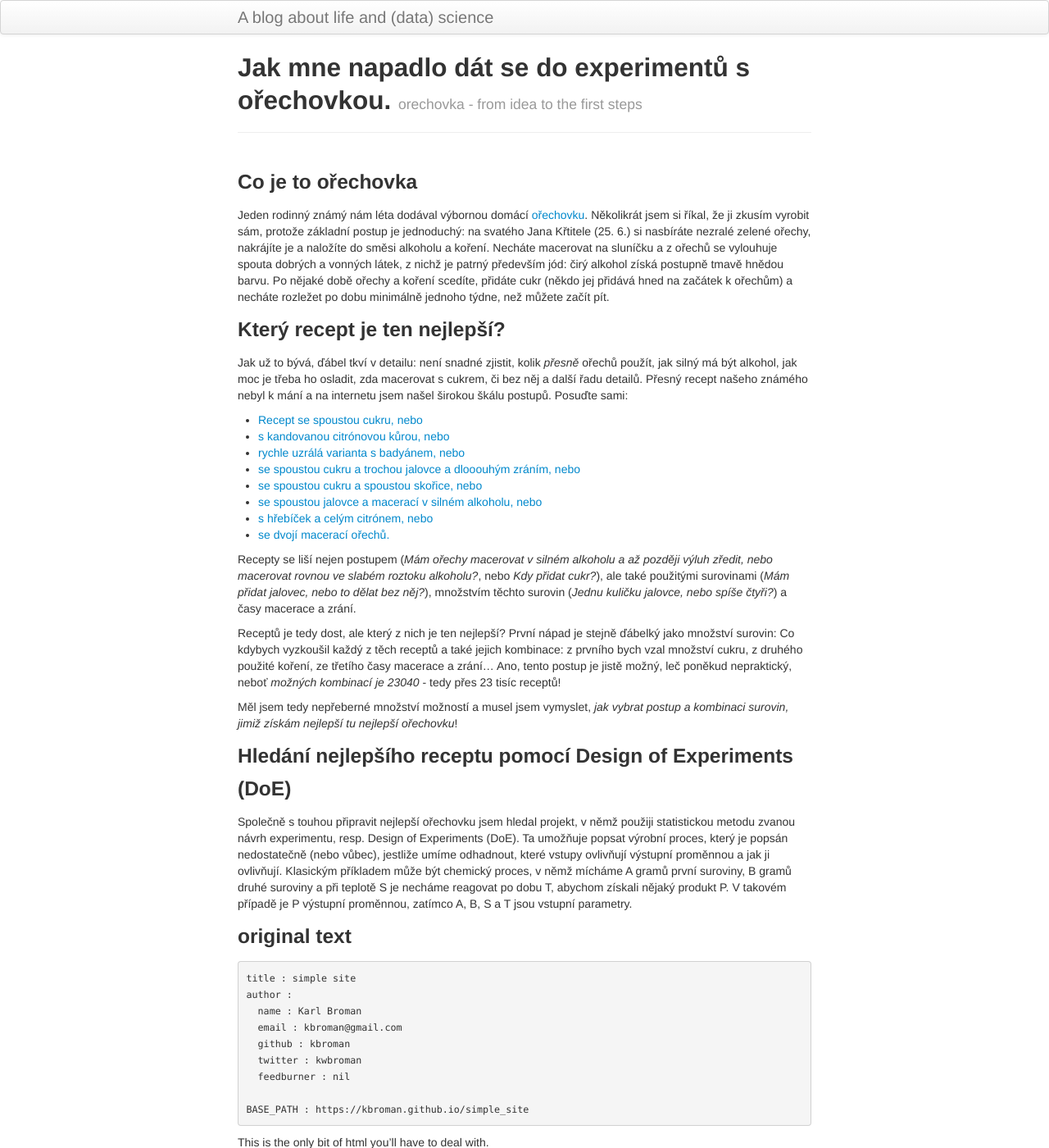
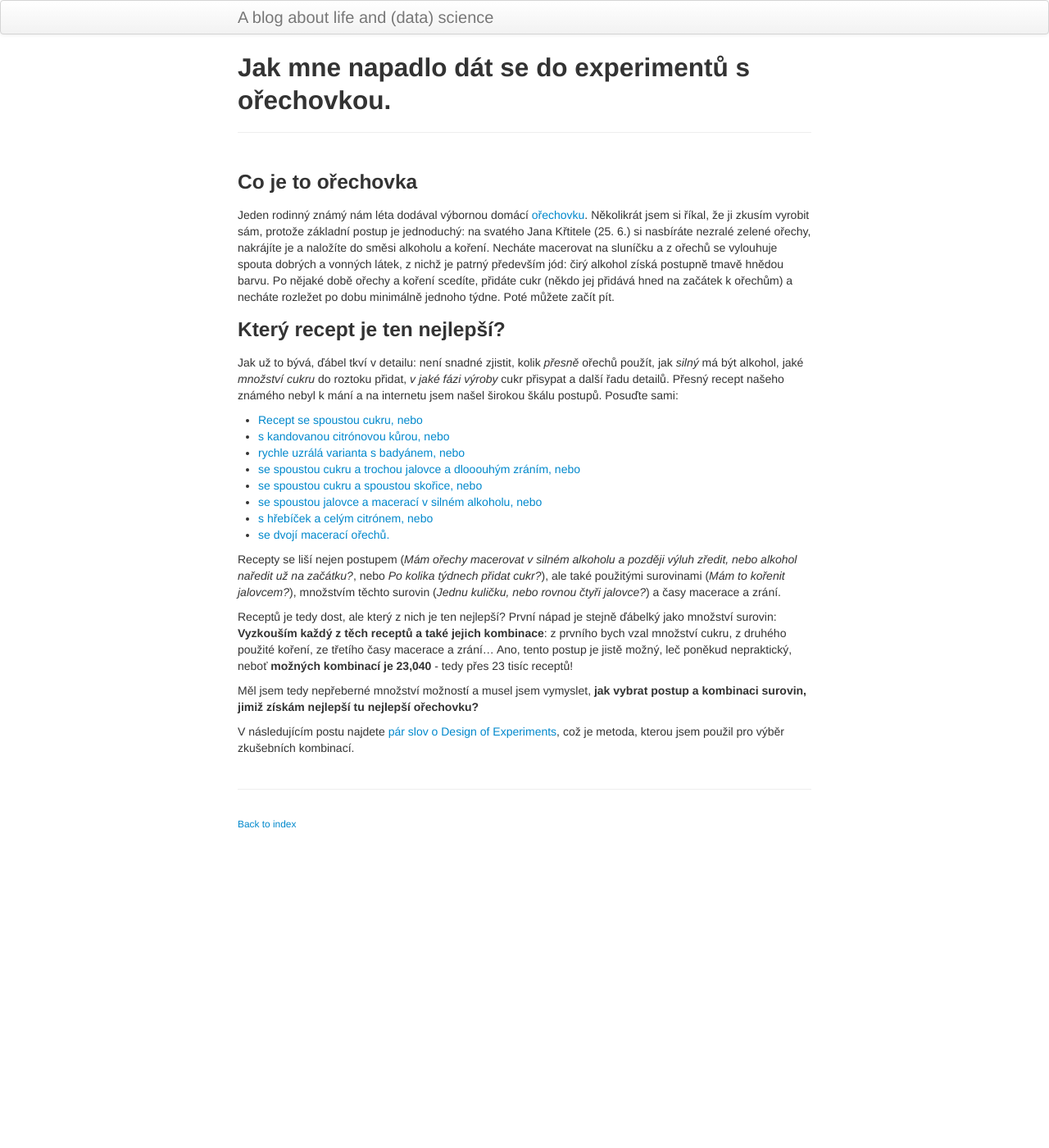
Before and after one commit to vojtech-filipec/vojtech-filipec.github.io, a Jekyll site: the page built from pages/orechovka1.md, in a window 1280 px wide and 1400 px high. Shown: the whole window at 82% size. Built offline with Jekyll 4.4.1, drawn with Linux system fonts in a browser that asks for light colours; some of the changed text lies outside the part shown.

Commit message:
dve kapitoly

```diff
--- a/pages/orechovka1.md
+++ b/pages/orechovka1.md
@@ -1,17 +1,16 @@
 ---
 layout: page
 title: Jak mne napadlo dát se do experimentů s ořechovkou.
-tagline: orechovka - from idea to the first steps
 description: Od prvního nápadu k plánu designů.
 ---
 
 ### Co je to ořechovka
 
-Jeden rodinný známý nám léta dodával výbornou domácí [ořechovku](https://cs.wikipedia.org/wiki/O%C5%99echovka_(n%C3%A1poj)). Několikrát jsem si říkal, že ji zkusím vyrobit sám, protože základní postup je jednoduchý: na svatého Jana Křtitele (25. 6.) si nasbíráte nezralé zelené ořechy, nakrájíte je a naložíte do směsi alkoholu a koření. Necháte macerovat na sluníčku a z ořechů se vylouhuje spouta dobrých a vonných látek, z nichž je patrný především jód: čirý alkohol získá postupně tmavě hnědou barvu. Po nějaké době ořechy a koření scedíte, přidáte cukr (někdo jej přidává hned na začátek k ořechům) a necháte rozležet po dobu minimálně jednoho týdne, než můžete začít pít.
+Jeden rodinný známý nám léta dodával výbornou domácí [ořechovku](https://cs.wikipedia.org/wiki/O%C5%99echovka_(n%C3%A1poj)). Několikrát jsem si říkal, že ji zkusím vyrobit sám, protože základní postup je jednoduchý: na svatého Jana Křtitele (25. 6.) si nasbíráte nezralé zelené ořechy, nakrájíte je a naložíte do směsi alkoholu a koření. Necháte macerovat na sluníčku a z ořechů se vylouhuje spouta dobrých a vonných látek, z nichž je patrný především jód: čirý alkohol získá postupně tmavě hnědou barvu. Po nějaké době ořechy a koření scedíte, přidáte cukr (někdo jej přidává hned na začátek k ořechům) a necháte rozležet po dobu minimálně jednoho týdne. Poté můžete začít pít.
 
 ### Který recept je ten nejlepší?
 
-Jak už to bývá, ďábel tkví v detailu: není snadné zjistit, kolik _přesně_ ořechů použít, jak silný má být alkohol, jak moc je třeba ho osladit, zda macerovat s cukrem, či bez něj a další řadu detailů. Přesný recept našeho známého nebyl k mání a na internetu jsem našel širokou škálu postupů. Posuďte sami:
+Jak už to bývá, ďábel tkví v detailu: není snadné zjistit, kolik _přesně_ ořechů použít, jak _silný_ má být alkohol, jaké _množství cukru_ do roztoku přidat, _v jaké fázi výroby_ cukr přisypat a další řadu detailů. Přesný recept našeho známého nebyl k mání a na internetu jsem našel širokou škálu postupů. Posuďte sami:
 
 - [Recept se spoustou cukru, nebo](https://www.apetitonline.cz/recept/orechovka-0)
 - [s kandovanou citrónovou kůrou, nebo ](https://www.idnes.cz/hobby/domov/domaci-orechovy-liker.A130912_183145_hobby-domov_mce)
@@ -22,35 +21,10 @@ Jak už to bývá, ďábel tkví v detailu: není snadné zjistit, kolik _přesn
 - [s hřebíček a celým citrónem, nebo](https://www.jaktak.cz/jak-vyrobit-orechovy-liker-recept.html)
 - [se dvojí macerací ořechů.](https://www.jaktak.cz/jak-si-vyrobit-domaci-orechovy-liker-recept.html)
 
-Recepty se liší nejen postupem (_Mám ořechy macerovat v silném alkoholu a až později výluh zředit, nebo macerovat rovnou ve slabém roztoku alkoholu?_, nebo _Kdy přidat cukr?_), ale také použitými surovinami (_Mám přidat jalovec, nebo to dělat bez něj?_), množstvím těchto surovin (_Jednu kuličku jalovce, nebo spíše čtyři?_) a časy macerace a zrání.
+Recepty se liší nejen postupem (_Mám ořechy macerovat v silném alkoholu a později výluh zředit, nebo alkohol naředit už na začátku?_, nebo _Po kolika týdnech přidat cukr?_), ale také použitými surovinami (_Mám to kořenit jalovcem?_), množstvím těchto surovin (_Jednu kuličku, nebo rovnou čtyři jalovce?_) a časy macerace a zrání.
 
-Receptů je tedy dost, ale který z nich je ten nejlepší? První nápad je stejně ďábelký jako množství surovin: Co kdybych vyzkoušil každý z těch receptů a také jejich kombinace: z prvního bych vzal množství cukru, z druhého použité koření, ze třetího časy macerace a zrání... Ano, tento postup je jistě možný, leč poněkud nepraktický, neboť *možných kombinací je 23040* - tedy přes 23 tisíc receptů!
+Receptů je tedy dost, ale který z nich je ten nejlepší? První nápad je stejně ďábelký jako množství surovin: **Vyzkouším každý z těch receptů a také jejich kombinace**: z prvního bych vzal množství cukru, z druhého použité koření, ze třetího časy macerace a zrání... Ano, tento postup je jistě možný, leč poněkud nepraktický, neboť **možných kombinací je 23,040** - tedy přes 23 tisíc receptů!
 
-Měl jsem tedy nepřeberné množství možností a musel jsem vymyslet, *jak vybrat postup a kombinaci surovin, jimiž získám nejlepší tu nejlepší ořechovku*!
+Měl jsem tedy nepřeberné množství možností a musel jsem vymyslet, **jak vybrat postup a kombinaci surovin, jimiž získám nejlepší tu nejlepší ořechovku?**
 
-### Hledání nejlepšího receptu pomocí Design of Experiments (DoE)
-
-Společně s touhou připravit nejlepší ořechovku jsem hledal projekt, v němž použiji statistickou metodu zvanou návrh experimentu, resp. Design of Experiments (DoE). Ta umožňuje popsat výrobní proces, který je popsán nedostatečně (nebo vůbec), jestliže umíme odhadnout, které vstupy ovlivňují výstupní proměnnou a jak ji ovlivňují. Klasickým příkladem může být chemický proces, v němž mícháme A gramů první suroviny, B gramů druhé suroviny a při teplotě S je necháme reagovat po dobu T, abychom získali nějaký produkt P. V takovém případě je P výstupní proměnnou, zatímco A, B, S a T jsou vstupní parametry.
-
-
-
-### original text
-
-    title : simple site
-    author :
-      name : Karl Broman
-      email : kbroman@gmail.com
-      github : kbroman
-      twitter : kwbroman
-      feedburner : nil
-
-    BASE_PATH : https://kbroman.github.io/simple_site
-
-This is the only bit of html you'll have to deal with.
-
-    <!-- start of Karl's footer; modify this part -->
-        <a href="https://creativecommons.org/publicdomain/zero/1.0/">  ...
-        <a href="https://kbroman.org">Karl Broman</a>
-    <!-- end of Karl's footer; modify this part -->
-
-Now go to...
+V následujícím postu najdete [pár slov o Design of Experiments](orechovka2.html), což je metoda, kterou jsem použil pro výběr zkušebních kombinací.
```
Also changed, not shown: pages/orechovka2.md (added, +35 -0 lines).
